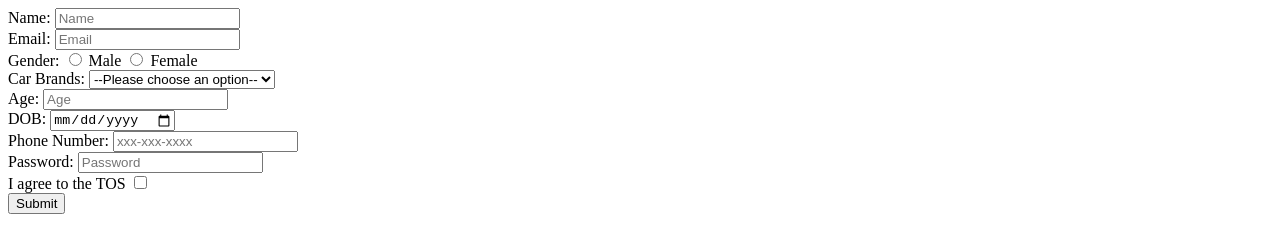
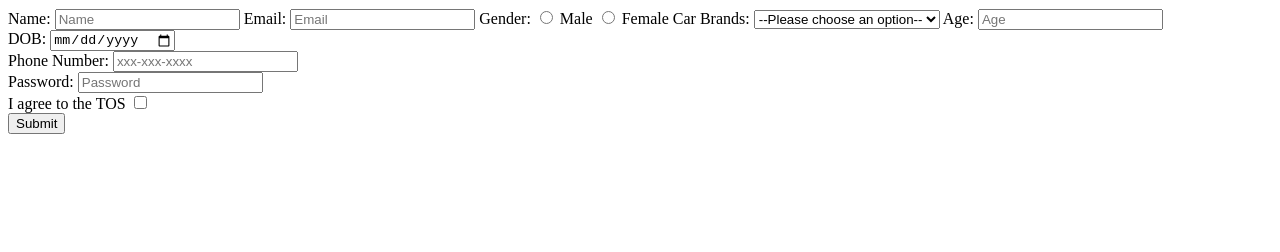
Before and after one commit to acciojob/signup-form-car-pratibha12-34, a website: page main.html in a window 1280 px wide. Drawn offline with Linux system fonts and the light colour scheme.

Commit message:
created a submission

```diff
--- a/main.html
+++ b/main.html
@@ -9,10 +9,10 @@
 <body>
 	<form method="post">
 		<label for="name">Name:</label>
-		<input type="text" required="Yes" id="name" placeholder="Name"/><br>
+		<input type="text" required="Yes" id="name" placeholder="Name"/>
 
 		<label for="email">Email:</label>
-		<input type="email" required="Yes" id="email" placeholder="Email"/><br>
+		<input type="email" required="Yes" id="email" placeholder="Email"/>
 
 		<label for="gender">Gender:</label>
 
@@ -20,7 +20,7 @@
 		<label for="gender_m">Male</label>
 
 		<input type="radio" required="Yes" id="gender_f" name="gender" value="female" placeholder="-"/>
-		<label for="gender_f">Female</label><br>
+		<label for="gender_f">Female</label>
 
 		<label for="name">Car Brands:</label>
 		<select  type="select" id="cars" required="Yes" placeholder="--Please choose an option--">
@@ -29,7 +29,7 @@
 			<option value="BMW">BMW</option>
 			<option value="Mahindra">Mahindra</option>
 			<option value="Baleno">Baleno</option>
-		</select><br>
+		</select>
 
 		<label for="age">Age:</label>
 		<input type="number" required="Yes" id="age" placeholder="Age"/><br>
```
